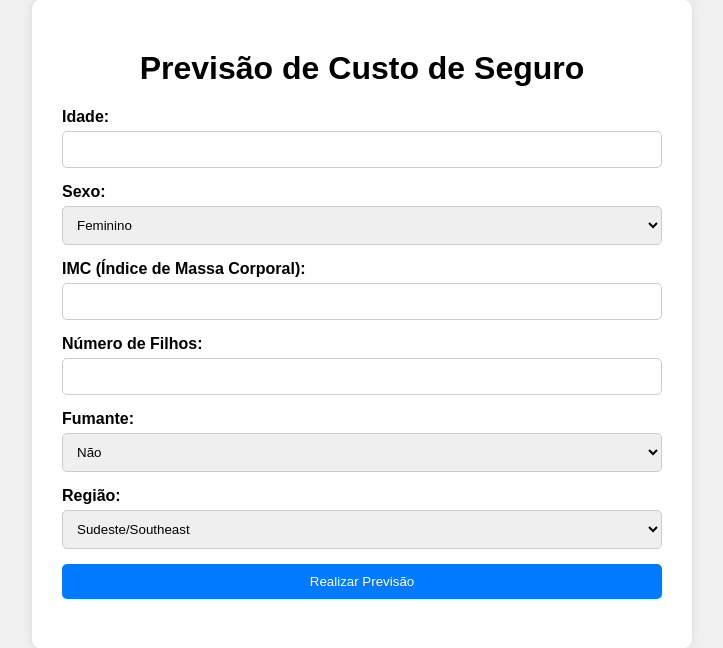
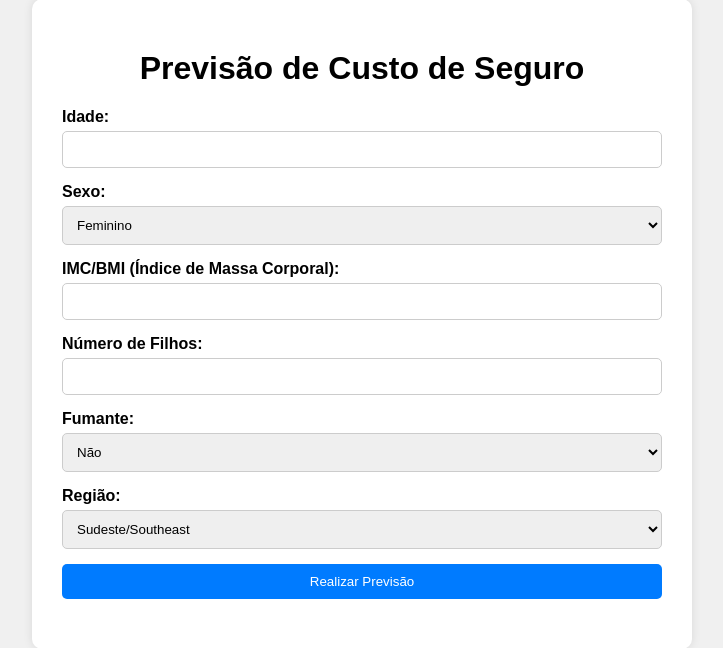
Before and after one commit to JoaoFontanella/Projeto_ML, a Flask app: page / in a window 1280 px wide. Shown: the part 84-732 px from the top of the page, without its empty margins (278-1001 px from the left). Run offline with Flask 3, Linux system fonts and the light colour scheme; parts of the project's set-up code (start-up, migrations or seed data) failed here and were passed over.

Commit message:
Add IMC/BMI

```diff
--- a/templates/index.html
+++ b/templates/index.html
@@ -19,7 +19,7 @@
                 <option value="1">Masculino</option>
             </select>
 
-            <label for="bmi">IMC (Índice de Massa Corporal):</label>
+            <label for="bmi">IMC/BMI (Índice de Massa Corporal):</label>
             <input type="input" step="0.1" id="bmi" name="bmi" required>
 
             <label for="children">Número de Filhos:</label>
```
